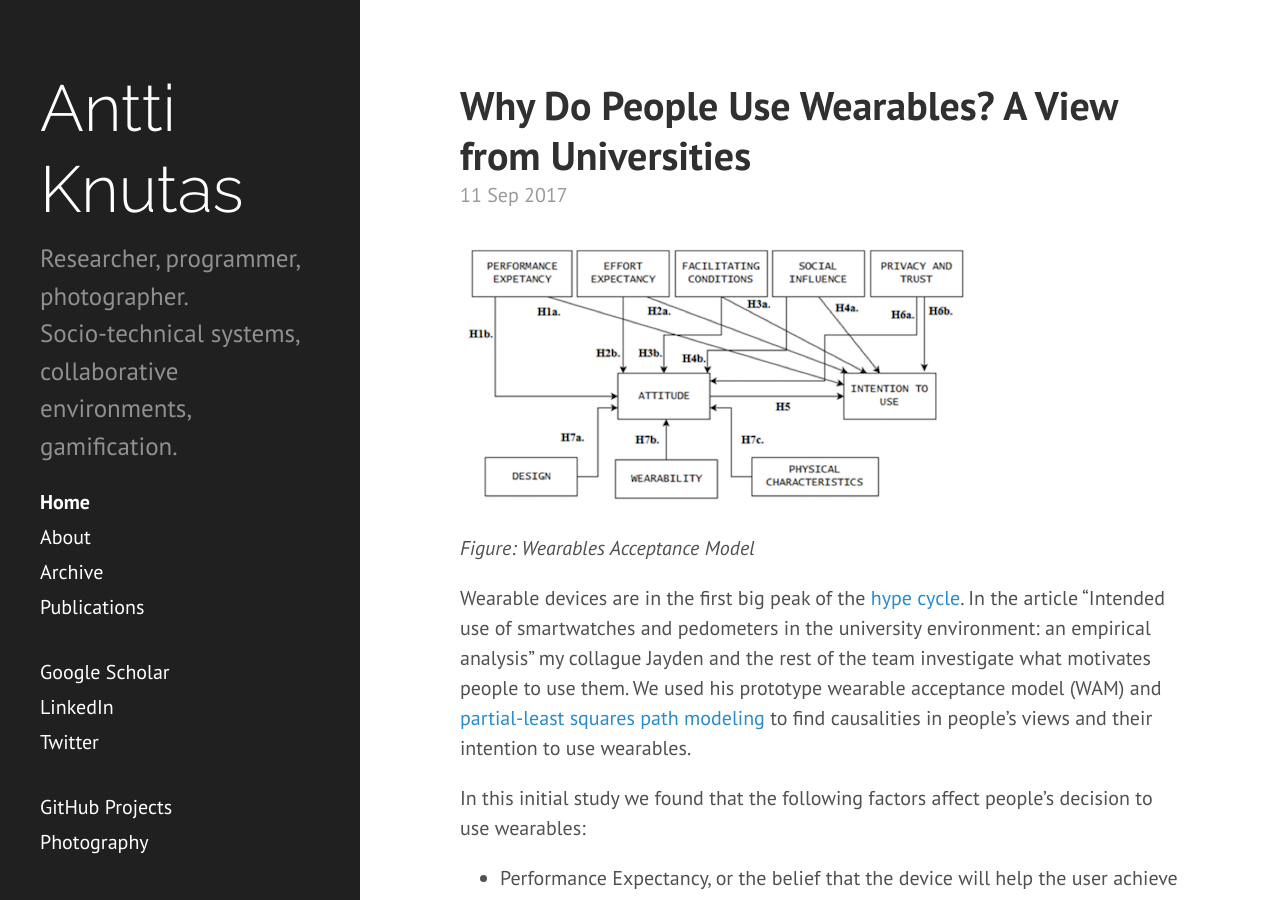
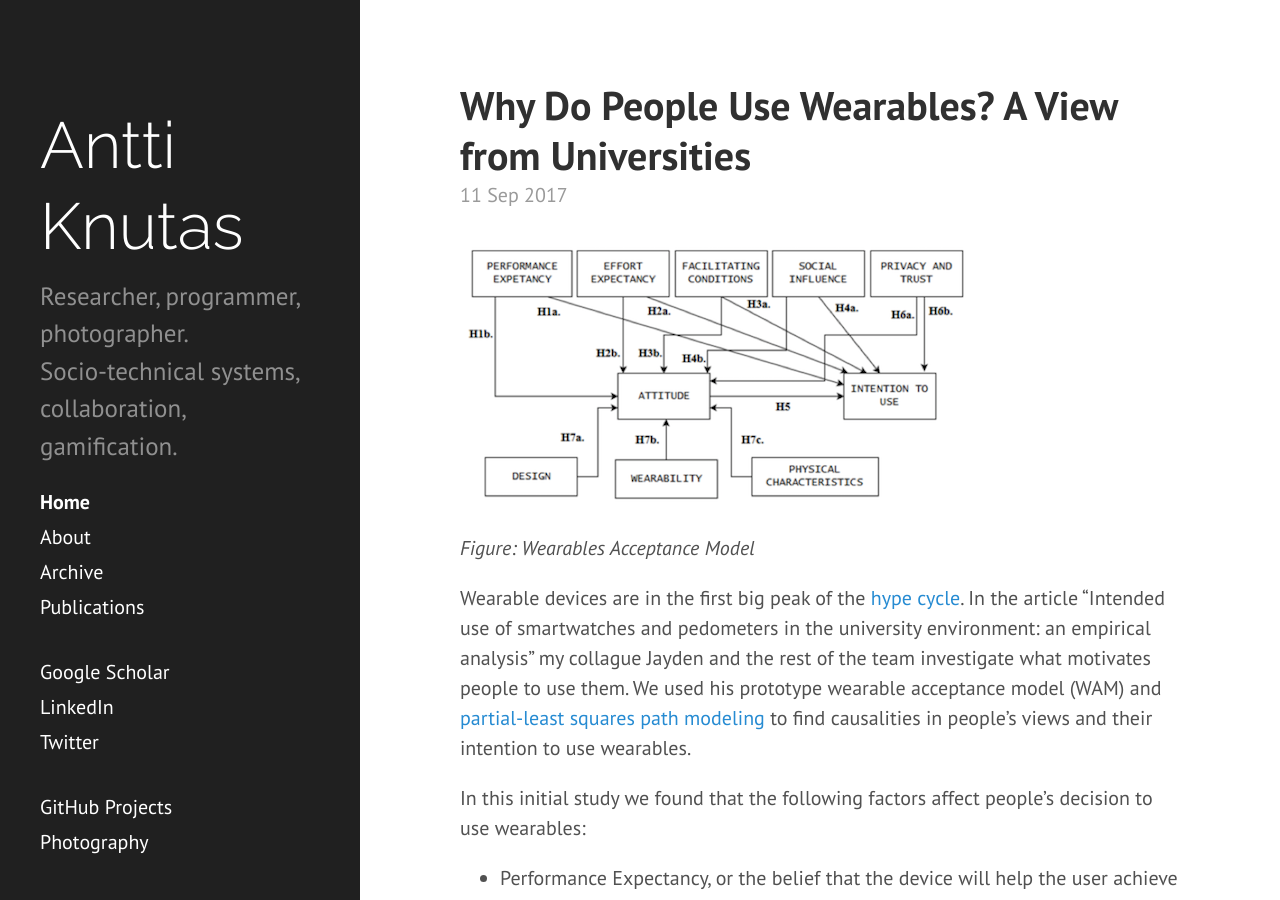
Before and after one commit to aknutas/aknutas.github.io, a Jekyll site: the page built from index.html, in a window 1280 px wide and 900 px high. Built offline with Jekyll 4.4.1, drawn with Linux system fonts in a browser that asks for light colours; the list of posts is cut into pages by our own code.

Commit message:
New tagline

```diff
--- a/_config.yml
+++ b/_config.yml
@@ -9,8 +9,8 @@ relative_permalinks: false
 
 # Setup
 title:            'Antti Knutas'
-tagline:          'Researcher, programmer, photographer. Socio-technical systems, collaborative environments, gamification.'
-description:      'Researcher, programmer, photographer. <br/> Socio-technical systems, collaborative environments, gamification.'
+tagline:          'Researcher, programmer, photographer. <br/> Socio-technical systems, collaboration, gamification.'
+description:      'Researcher, programmer, photographer. <br/> Socio-technical systems, collaboration, gamification.'
 url:              http://anttiknutas.net
 baseurl:          ''
 
```
